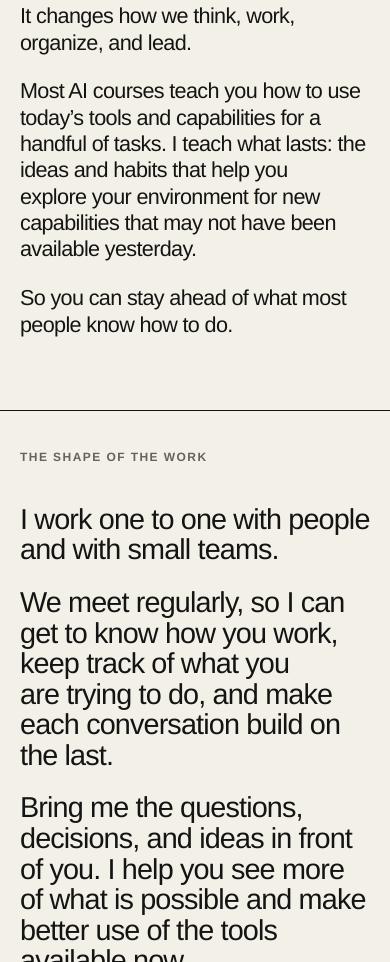
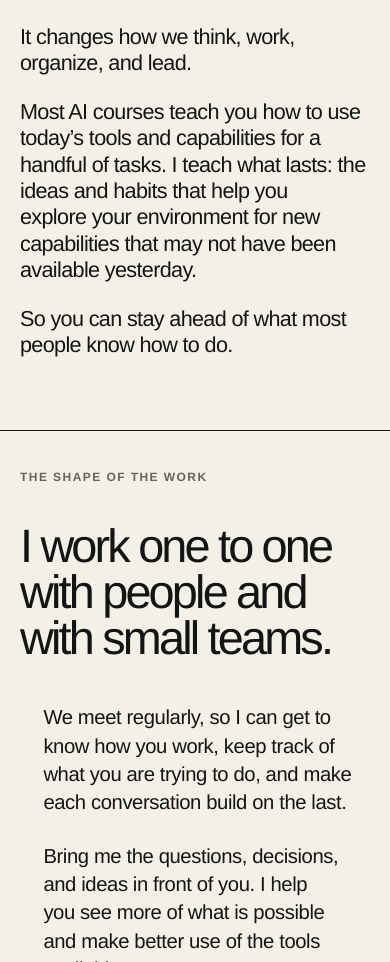
Before and after one commit to elliothimmelfarb/chama-website, a website: page index.html in a window 390 px wide. Shown: the part 1038-2000 px from the top of the page. Drawn offline with Linux system fonts and the light colour scheme.

Commit message:
Refine website masthead and work layout

```diff
--- a/index.html
+++ b/index.html
@@ -81,6 +81,14 @@
       font-weight: 700;
       letter-spacing: -0.045em;
       line-height: 1;
+    }
+
+    .wordmark-translation {
+      margin: 0.38rem 0 0;
+      color: var(--quiet);
+      font-size: 0.72rem;
+      letter-spacing: 0.015em;
+      line-height: 1.25;
     }
 
     .masthead-notes {
@@ -210,10 +218,32 @@
       margin-bottom: 0;
     }
 
-    .shape .section-copy p {
-      max-width: 30ch;
-      font-size: clamp(1.8rem, 3.8vw, 3.8rem);
-      line-height: 1.06;
+    .shape .section-copy {
+      max-width: 68rem;
+    }
+
+    .shape .shape-lead {
+      max-width: 22ch;
+      margin: 0;
+      font-size: clamp(2.7rem, 5.2vw, 5.2rem);
+      font-weight: 500;
+      letter-spacing: -0.06em;
+      line-height: 0.98;
+      text-wrap: balance;
+    }
+
+    .shape-details {
+      width: min(100%, 38rem);
+      margin-top: clamp(2.8rem, 5vw, 5.4rem);
+      margin-left: clamp(0rem, 7vw, 7rem);
+    }
+
+    .shape .shape-details p {
+      max-width: 40ch;
+      margin-bottom: 1.55rem;
+      font-size: clamp(1.25rem, 1.8vw, 1.65rem);
+      letter-spacing: -0.02em;
+      line-height: 1.34;
     }
 
     .founder-role {
@@ -480,8 +510,22 @@
         max-width: none;
       }
 
-      .shape .section-copy p {
-        max-width: none;
+      .shape .shape-lead {
+        max-width: 16ch;
+        font-size: clamp(2.55rem, 12vw, 3.25rem);
+        line-height: 0.98;
+      }
+
+      .shape-details {
+        width: auto;
+        margin-top: 2.6rem;
+        margin-left: clamp(0rem, 6vw, 1.5rem);
+      }
+
+      .shape .shape-details p {
+        max-width: 30ch;
+        font-size: clamp(1.2rem, 5.2vw, 1.38rem);
+        line-height: 1.4;
       }
 
       .outcome-inner {
@@ -518,7 +562,10 @@
   <a class="skip-link" href="#main-content">Skip to the introduction</a>
 
   <header class="frame masthead">
-    <p class="wordmark">Chama Inteligente</p>
+    <div class="masthead-name">
+      <p class="wordmark">Chama Inteligente</p>
+      <p class="wordmark-translation">Intelligent Flame</p>
+    </div>
     <div class="masthead-notes">
       <p><strong>AI and technology coaching</strong>Lisbon</p>
       <p><strong>Written &ldquo;Chama.&rdquo;</strong>Pronounced &ldquo;Shama.&rdquo;</p>
@@ -551,9 +598,11 @@
     <section class="frame content-section shape" aria-labelledby="shape-title">
       <p class="section-label" id="shape-title">The shape of the work</p>
       <div class="section-copy">
-        <p>I work one to one with people and with small teams.</p>
-        <p>We meet regularly, so I can get to know how you work, keep track of what you are trying to do, and make each conversation build on the last.</p>
-        <p>Bring me the questions, decisions, and ideas in front of you. I help you see more of what is possible and make better use of the tools available now.</p>
+        <p class="shape-lead">I work one to one with people and with small teams.</p>
+        <div class="shape-details">
+          <p>We meet regularly, so I can get to know how you work, keep track of what you are trying to do, and make each conversation build on the last.</p>
+          <p>Bring me the questions, decisions, and ideas in front of you. I help you see more of what is possible and make better use of the tools available now.</p>
+        </div>
       </div>
     </section>
 
```
